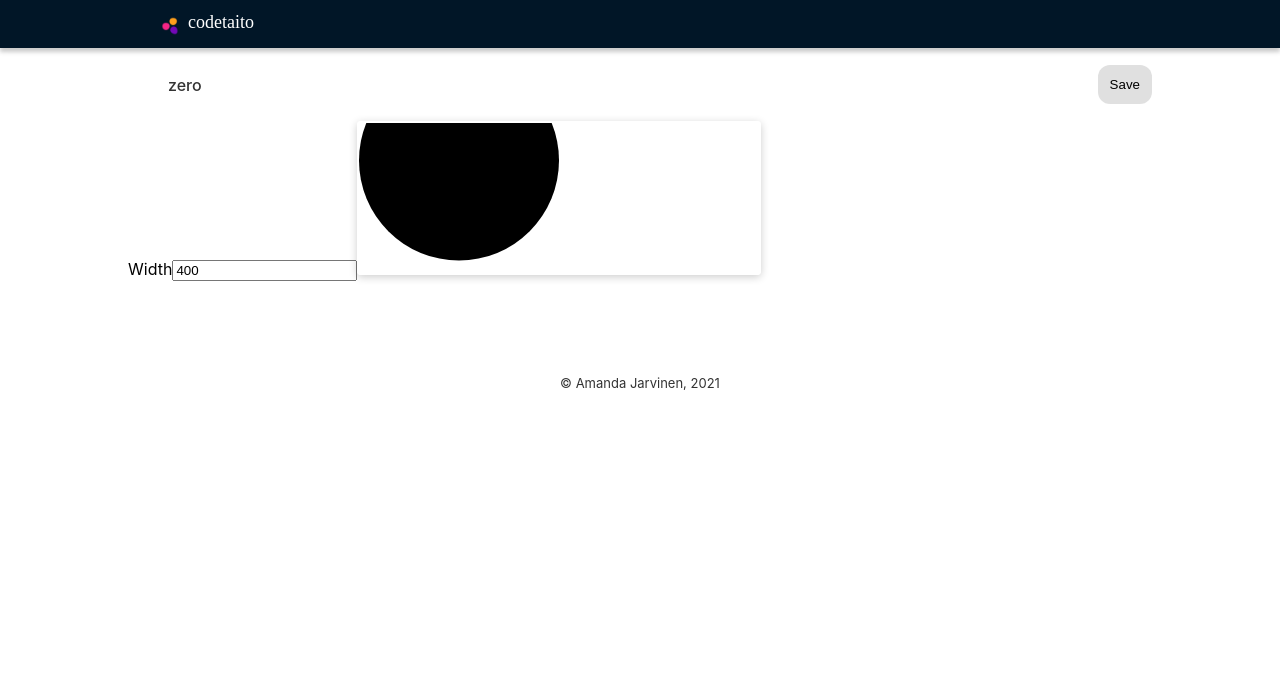
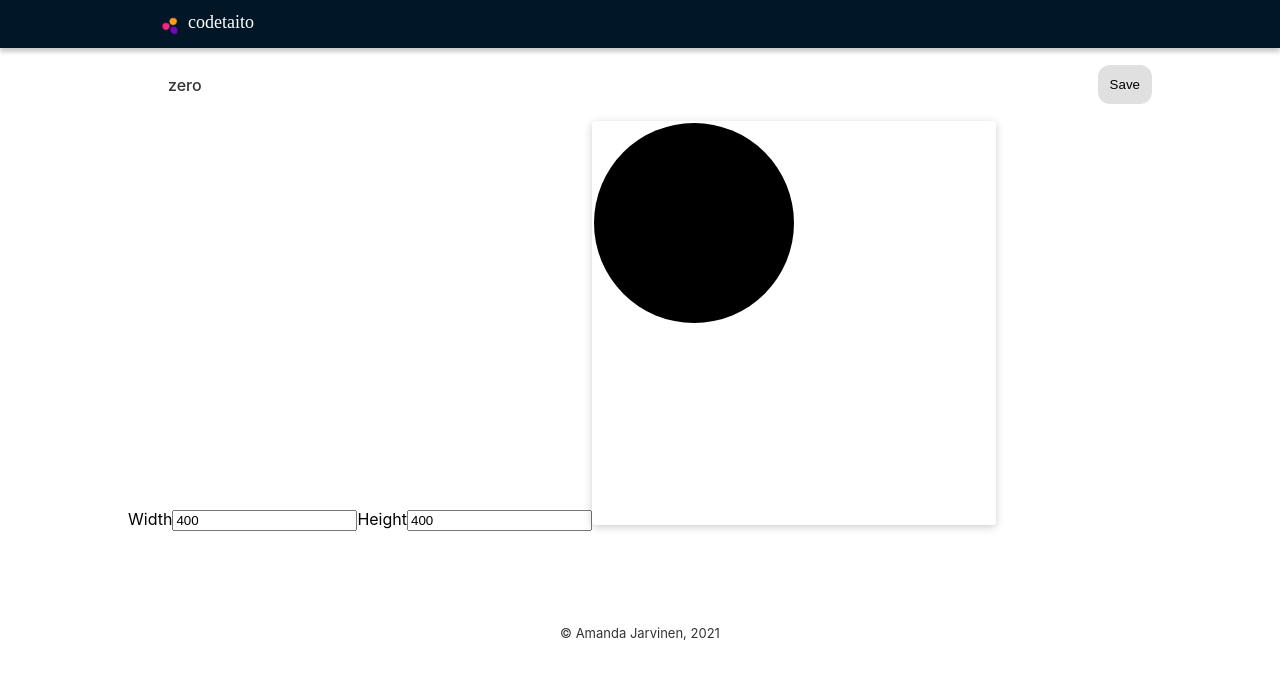
Before and after one commit to nimisaya/codetaito, a React (Create React App) app: page /#/art/zero in a window 1280 px wide. Shown: the top 678 px of the page. Built offline with nearby package versions, Linux system fonts and the light colour scheme.

Commit message:
Set canvas height using UI

```diff
--- a/src/components/art/Zero.js
+++ b/src/components/art/Zero.js
@@ -10,6 +10,7 @@ const Zero = () => {
 
   const title = "zero";
   const [width, setWidth] = useState(400);
+  const [height, setHeight] = useState(400);
 
   useLayoutEffect(() => {
     const canvas = canvasRef.current;
@@ -19,9 +20,11 @@ const Zero = () => {
 
     // Set canvas dimensions
     canvas.width = width;
+    canvas.height = height;
 
+    // Set css canvas dimensions
     canvas.style.width = `${width}px`;
-    //   canvas.style.height = `${height}px`;
+    canvas.style.height = `${height}px`;
 
     // Set pixel density
     setPixelDensity(context, canvas);
@@ -41,7 +44,7 @@ const Zero = () => {
 
     // render graphics
     render();
-  }, [width]); // useEffect
+  }, [width, height]); // useEffect
 
   const saveFileBtn = () => {
     // console.log(canvasRef);
@@ -74,6 +77,15 @@ const Zero = () => {
             value={width}
             placeholder="Width"
             onChange={(e) => setWidth(e.target.value)}
+          />
+        </label>
+        <label htmlFor="height">
+          Height
+          <input
+            id="height"
+            value={height}
+            placeholder="height"
+            onChange={(e) => setHeight(e.target.value)}
           />
         </label>
 
```
